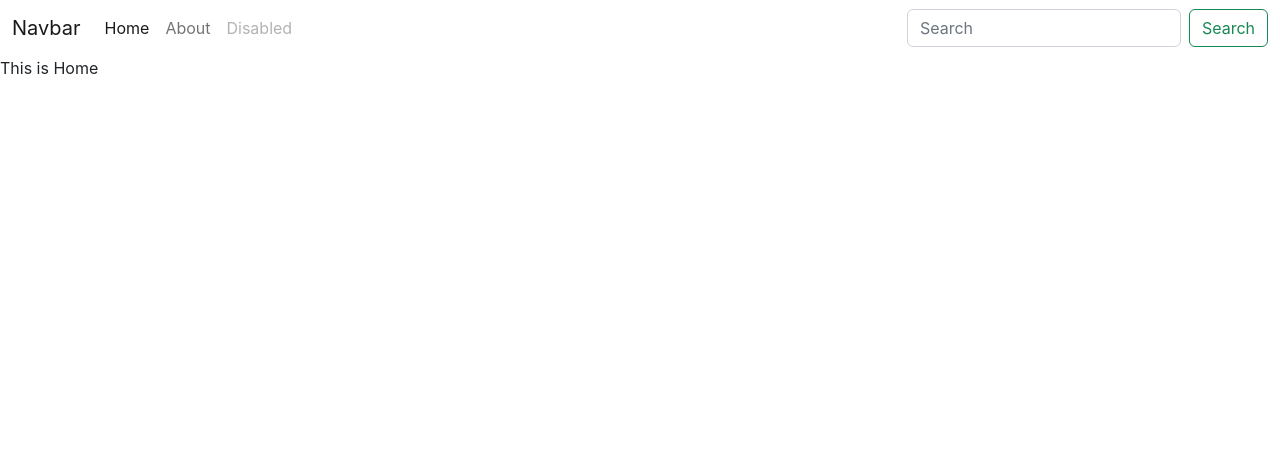
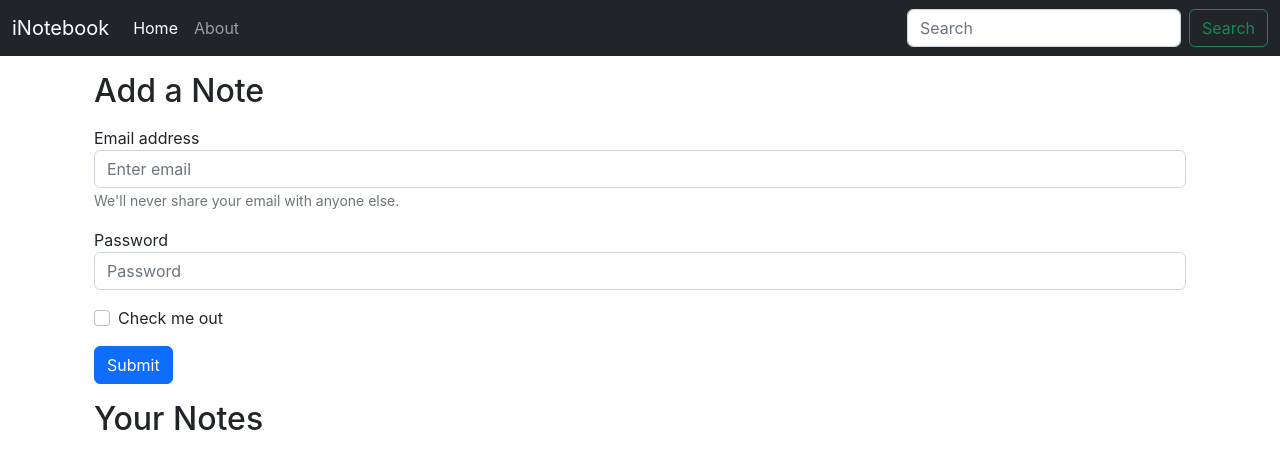
Before and after one commit to DurvAcee/NoteGenie, a React (Create React App) app: page / in a window 1280 px wide. Shown: the top 468 px of the page. Built offline with nearby package versions, Linux system fonts and the light colour scheme.

Commit message:
Modified Navbar & Home component

```diff
--- a/src/App.js
+++ b/src/App.js
@@ -16,6 +16,7 @@
     <NoteState>
         <Router>
               <Navbar/>
+              <div className="container">
                 <Routes>
 
                     <Route path="/"
@@ -27,6 +28,7 @@
                     </Route>
 
                 </Routes>
+              </div>
         </Router>
     </NoteState>
     </>
--- a/src/components/About.js
+++ b/src/components/About.js
@@ -2,15 +2,10 @@
 import noteContext from '../context/notes/noteContext'
 
 const About = () => {
-  const a = useContext(noteContext)
-  useEffect(() => {
-    a.update()
-    // eslint-disable-next-line
-  }, [])
 
   return (
       <div>
-          This is About {a.state.name} and he is in class {a.state.class}
+          This is About page
       </div>
   )
 }
--- a/src/components/Home.js
+++ b/src/components/Home.js
@@ -2,7 +2,33 @@
 
 const Home = () => {
   return (
-    <div>This is Home</div>
+    <div>
+      <div className="container my-3">
+          <h2> Add a Note</h2>
+
+          <form className="my-3">
+              <div className="mb-3">
+                <label for="exampleInputEmail1">Email address</label>
+                <input type="email" className="form-control" id="exampleInputEmail1" aria-describedby="emailHelp" placeholder="Enter email"/>
+                <small id="emailHelp" className="form-text text-muted">We'll never share your email with anyone else.</small>
+              </div>
+              <div className="mb-3">
+                <label for="exampleInputPassword1">Password</label>
+                <input type="password" className="form-control" id="exampleInputPassword1" placeholder="Password"/>
+              </div>
+              <div className="mb-3 form-check">
+                <input type="checkbox" className="form-check-input" id="exampleCheck1"/>
+                <label className="form-check-label" for="exampleCheck1">Check me out</label>
+              </div>
+              <button type="submit" className="btn btn-primary">Submit</button>
+          </form>
+          </div>
+
+          <div className="container my-3">
+              <h2> Your Notes</h2>
+          </div>
+
+    </div>
   )
 }
 
--- a/src/components/Navbar.js
+++ b/src/components/Navbar.js
@@ -1,14 +1,20 @@
-import React from "react";
-
-import { Link } from 'react-router-dom';
+import React, { useEffect } from "react";
+import { Link, useLocation } from 'react-router-dom';
 
 
 const Navbar = () => {
+  let location = useLocation();
+
+  useEffect(() => {
+    console.log(location.pathname)
+  }, [location]);
+
+
   return (
-    <nav className="navbar navbar-expand-lg bg-body-tertiary">
+    <nav className="navbar navbar-expand-lg navbar-dark bg-dark">
       <div className="container-fluid">
         <Link className="navbar-brand" to="/">
-          Navbar
+          iNotebook
         </Link>
         <button
           className="navbar-toggler"
@@ -24,18 +30,14 @@
         <div className="collapse navbar-collapse" id="navbarSupportedContent">
           <ul className="navbar-nav me-auto mb-2 mb-lg-0">
             <li className="nav-item">
-              <Link className="nav-link active" aria-current="page" to="/">
+              <Link className={`nav-link ${location.pathname === "/" ? "active" : "" }`}aria-current="page" to="/">
                 Home
               </Link>
             </li>
             <li className="nav-item">
-              <Link className="nav-link" to="/about">
+              <Link className={`nav-link ${location.pathname === "/about" ? "active" : "" }`} to="/about">
                 About
               </Link>
-            </li>
-
-            <li className="nav-item">
-              <Link className="nav-link disabled">Disabled</Link>
             </li>
           </ul>
           <form className="d-flex" role="search">
--- a/src/context/notes/NoteState.js
+++ b/src/context/notes/NoteState.js
@@ -3,25 +3,8 @@
 
 const NoteState = (props) => {
 
-    const s1 = {
-        "name": "Durvesh",
-        "class": "23d"
-    }
-
-    const [state, setstate] = useState(s1);
-    const update = () => {
-        setTimeout(() => {
-            setstate({
-                "name" : "Larry",
-                "class" : "22b"
-            })
-
-        }, 1000);
-    }
-
-
     return (
-        <NoteContext.Provider value = {{state, update}}>
+        <NoteContext.Provider value = {{}}>
             {props.children}
         </NoteContext.Provider>
     )
```
Lines whose indentation alone changed are shown as unchanged.
